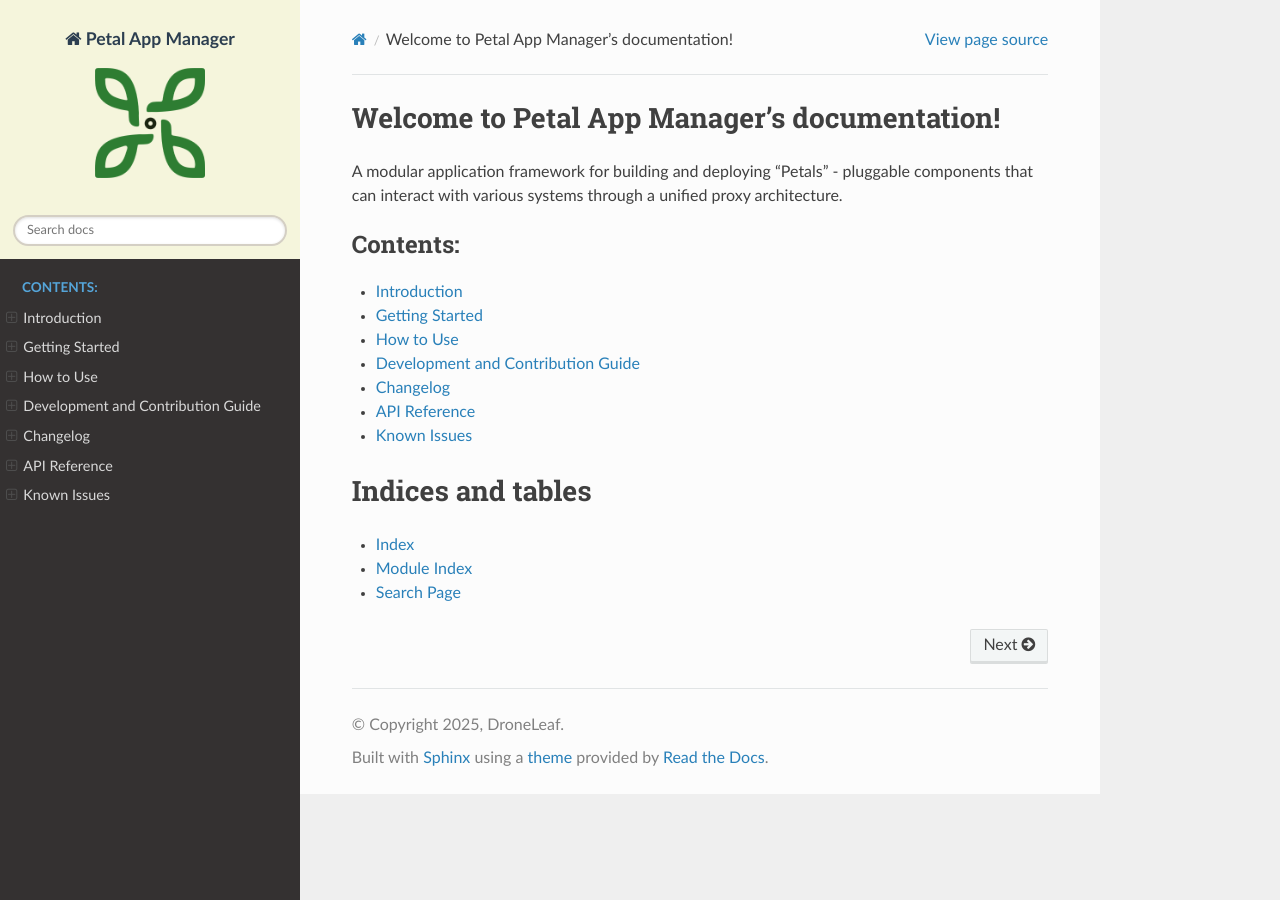
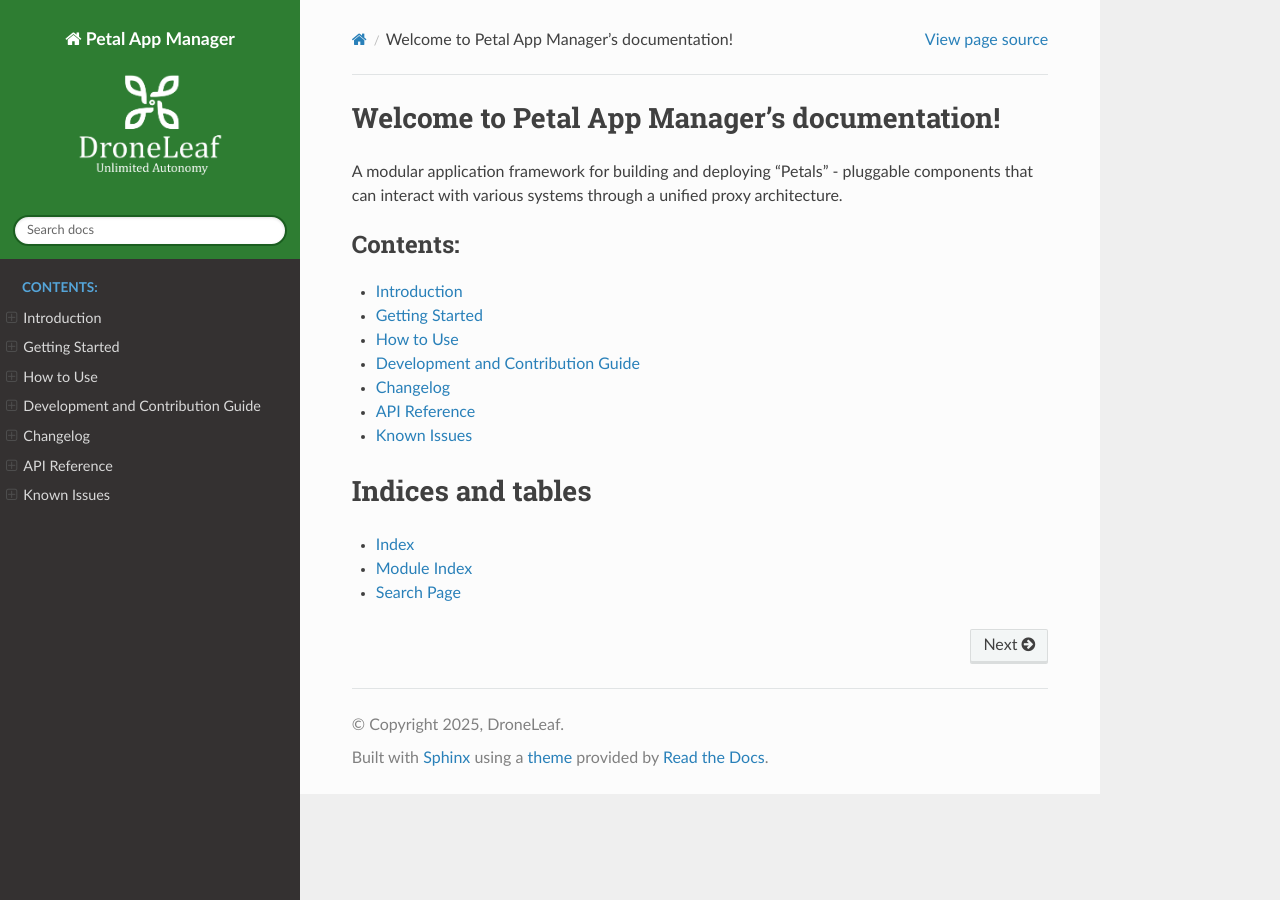
Before and after one commit to DroneLeaf/petal-app-manager, a Sphinx documentation site: the page built from docs/index.rst, in a window 1280 px wide. Built offline with Sphinx 7.4.7 and the Read the Docs theme 3.1.0, drawn with Linux system fonts in a browser that asks for light colours.

Commit message:
Adjust to droneleaf green color #2e7d32

```diff
--- a/docs/_static/custom.css
+++ b/docs/_static/custom.css
@@ -1,9 +1,9 @@
 /* Custom CSS for Petal App Manager Documentation */
 
-/* Change sidebar background from blue to light beige */
+/* Change sidebar background from blue to green */
 .wy-side-nav-search {
-    background: #f5f5dc !important; /* Light beige background */
-    background-color: #f5f5dc !important;
+    background: #2e7d32 !important; /* Green background */
+    background-color: #2e7d32 !important;
 }
 
 /* Logo styling in the sidebar - make it span full width while maintaining aspect ratio */
@@ -25,36 +25,41 @@
     padding: 1em 0.5em 0.5em 0.5em; /* More padding for larger logo */
 }
 
-/* Project title styling when logo is present - darker text for beige background */
+/* Project title styling when logo is present - light text for green background */
 .wy-side-nav-search .wy-dropdown > a,
 .wy-side-nav-search > a {
-    color: #2c3e50 !important; /* Dark blue-gray text for better contrast on beige */
+    color: #ffffff !important; /* White text for better contrast on green */
     font-size: 110%; /* Slightly larger text */
     font-weight: bold;
     text-decoration: none;
 }
 
-/* Search input styling for beige background */
+/* Search input styling for green background */
 .wy-side-nav-search input[type=text] {
-    border: 2px solid #d4cfc4; /* Slightly darker beige border */
+    border: 2px solid #1b5e20; /* Darker green border */
     background-color: #ffffff; /* White background for input */
     color: #2c3e50; /* Dark text in input */
 }
 
 .wy-side-nav-search input[type=text]:focus {
-    border-color: #a0956b; /* Darker beige when focused */
+    border-color: #0d3d0f; /* Even darker green when focused */
+}
+
+/* Search input placeholder text */
+.wy-side-nav-search input[type=text]::placeholder {
+    color: #666666; /* Gray placeholder text */
 }
 
 /* Search button styling */
 .wy-side-nav-search .wy-dropdown-caret,
 .wy-side-nav-search > .fa,
 .wy-side-nav-search > .fa-search {
-    color: #2c3e50 !important; /* Dark icon color */
+    color: #ffffff !important; /* White icon color for green background */
 }
 
-/* Version text styling for beige background */
+/* Version text styling for green background */
 .wy-side-nav-search > div.version {
-    color: #5d4e37 !important; /* Brown text for version */
+    color: #e8f5e8 !important; /* Light green text for version */
     margin-top: 0.5em;
 }
 
--- a/docs/conf.py
+++ b/docs/conf.py
@@ -56,7 +56,7 @@ html_theme_options = {
 }
 
 # Logo configuration
-html_logo = 'assets/images/cropped-site-icon.png'
+html_logo = 'assets/images/White logo-vertical.png'
 html_favicon = 'assets/images/cropped-site-icon.png'
 
 # Custom CSS for better logo integration
```
Also changed, not shown: docs/assets/images/White logo-vertical.png (added).
